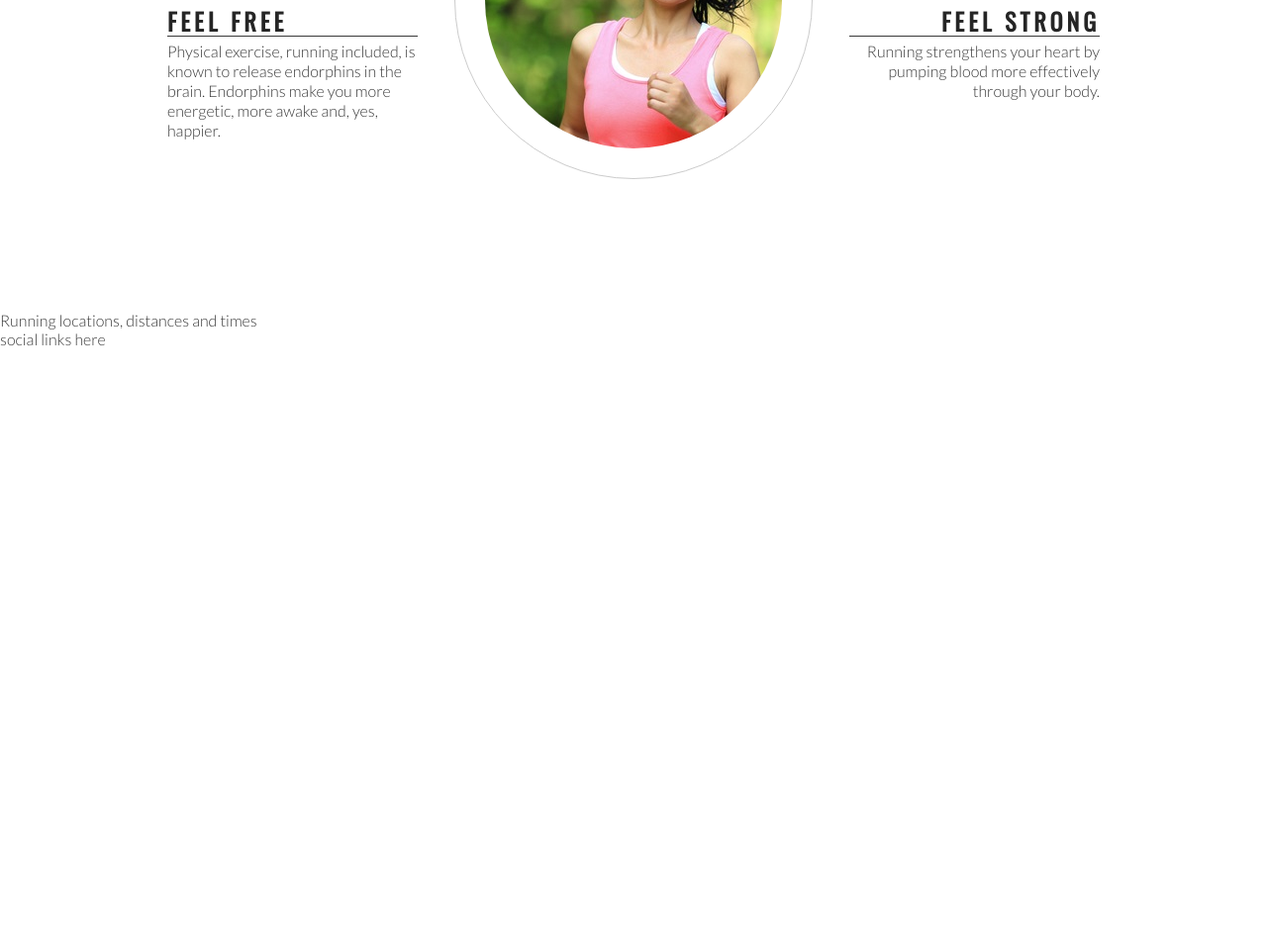
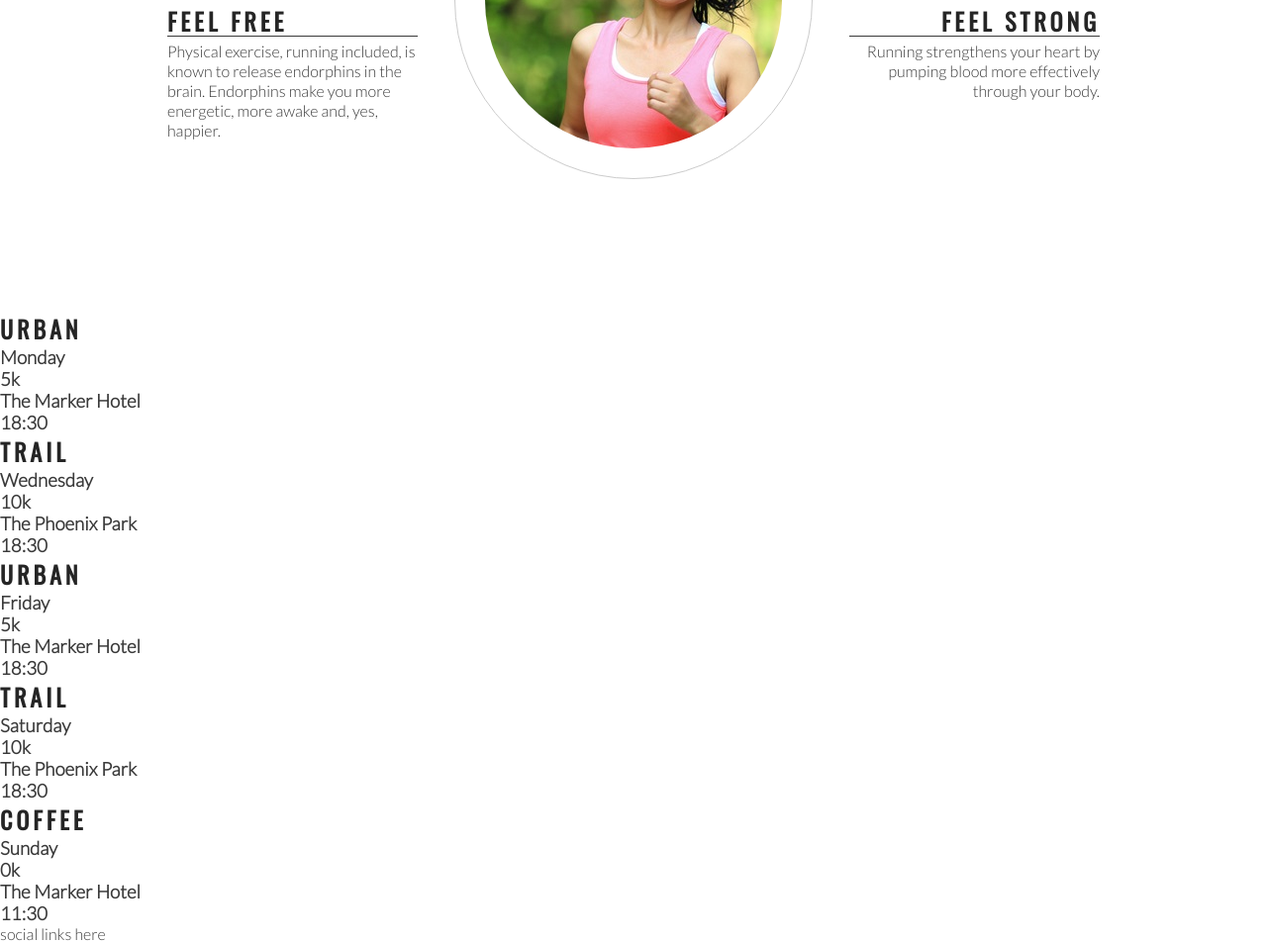
Before and after one commit to TylerMorgan142/Love-Running, a plain HTML site: page index.html in a window 1280 px wide. Shown: the part 981-1934 px from the top of the page at 99% size. Before the commit the page ends 1333 px from the top, so only its background shows below. Drawn offline with nearby package versions, Linux system fonts and the light colour scheme; some icons are missing.

Commit message:
Add meetup times main structure

```diff
--- a/index.html
+++ b/index.html
@@ -79,7 +79,41 @@
         </div>
     </section>
     <section>
-        Running locations, distances and times
+        <div>
+            <h2>Urban</h2>
+            <h3>Monday</h3>
+            <h3>5k</h3>
+            <h3>The Marker Hotel</h3>
+            <h3>18:30</h3>
+        </div>
+        <div>
+            <h2>Trail</h2>
+            <h3>Wednesday</h3>
+            <h3>10k</h3>
+            <h3>The Phoenix Park</h3>
+            <h3>18:30</h3>
+        </div>
+        <div>
+            <h2>Urban</h2>
+            <h3>Friday</h3>
+            <h3>5k</h3>
+            <h3>The Marker Hotel</h3>
+            <h3>18:30</h3>
+        </div>
+        <div>
+            <h2>Trail</h2>
+            <h3>Saturday</h3>
+            <h3>10k</h3>
+            <h3>The Phoenix Park</h3>
+            <h3>18:30</h3>
+        </div>
+        <div>
+            <h2>Coffee</h2>
+            <h3>Sunday</h3>
+            <h3>0k</h3>
+            <h3>The Marker Hotel</h3>
+            <h3>11:30</h3>
+        </div>
     </section>
     <footer>
         social links here
```
